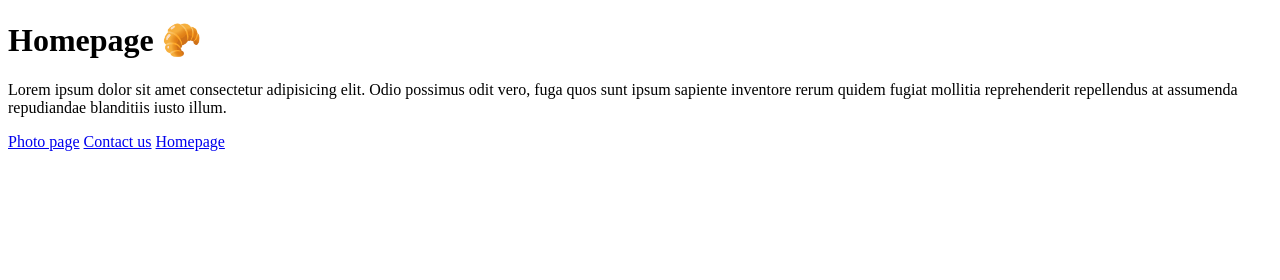
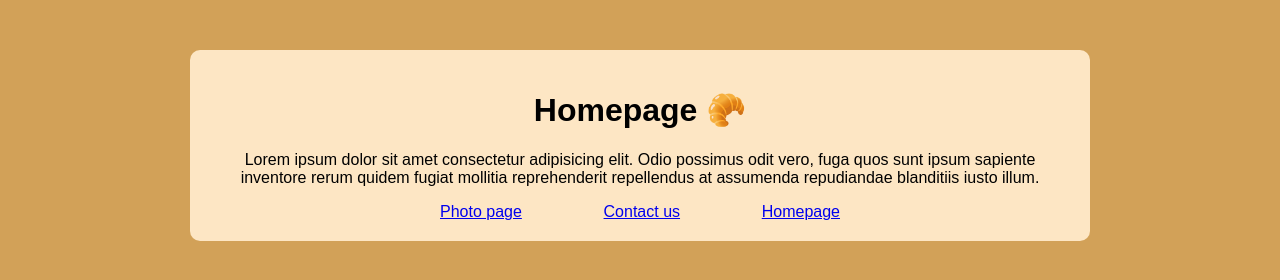
Before and after one commit to hallomaxime/croissant, a plain HTML site: page index.html in a window 1280 px wide. Drawn offline with Linux system fonts and the light colour scheme.

Commit message:
basic css added

```diff
--- /dev/null
+++ b/css/style.css
@@ -0,0 +1,20 @@
+body {
+  font-family: Arial, Helvetica, sans-serif;
+  background-color: #d2a158;
+}
+
+.container {
+  margin: 50px auto;
+  text-align: center;
+  background-color: #fde6c4;
+  max-width: 800px;
+  padding: 20px 50px;
+  border-radius: 10px;
+}
+
+.links {
+  margin: 0 auto;
+  max-width: 400px;
+  display: flex;
+  justify-content: space-between;
+}
--- a/index.html
+++ b/index.html
@@ -4,18 +4,21 @@
 <head>
     <meta charset="UTF-8">
     <meta name="viewport" content="width=device-width, initial-scale=1.0">
+    <link rel="stylesheet" href="/css/style.css">
     <title>Homepage</title>
 </head>
 
 <body>
-    <h1>Homepage 🥐</h1>
-    <p>Lorem ipsum dolor sit amet consectetur adipisicing elit. Odio possimus odit vero, fuga quos sunt ipsum sapiente
-        inventore rerum quidem fugiat mollitia reprehenderit repellendus at assumenda repudiandae blanditiis iusto
-        illum.</p>
-    <div class="links">
-        <a href="/photo.html">Photo page</a>
-        <a href="/contact.html">Contact us</a>
-        <a href="/">Homepage</a>
+    <div class="container">
+        <h1>Homepage 🥐</h1>
+        <p>Lorem ipsum dolor sit amet consectetur adipisicing elit. Odio possimus odit vero, fuga quos sunt ipsum
+            sapiente inventore rerum quidem fugiat mollitia reprehenderit repellendus at assumenda repudiandae
+            blanditiis iusto illum.</p>
+        <div class="links">
+            <a href="/photo.html">Photo page</a>
+            <a href="/contact.html">Contact us</a>
+            <a href="/">Homepage</a>
+        </div>
     </div>
 
 </body>
```
Also changed, not shown: contact.html (+14 -9 lines), photo.html (+4 -0 lines).
